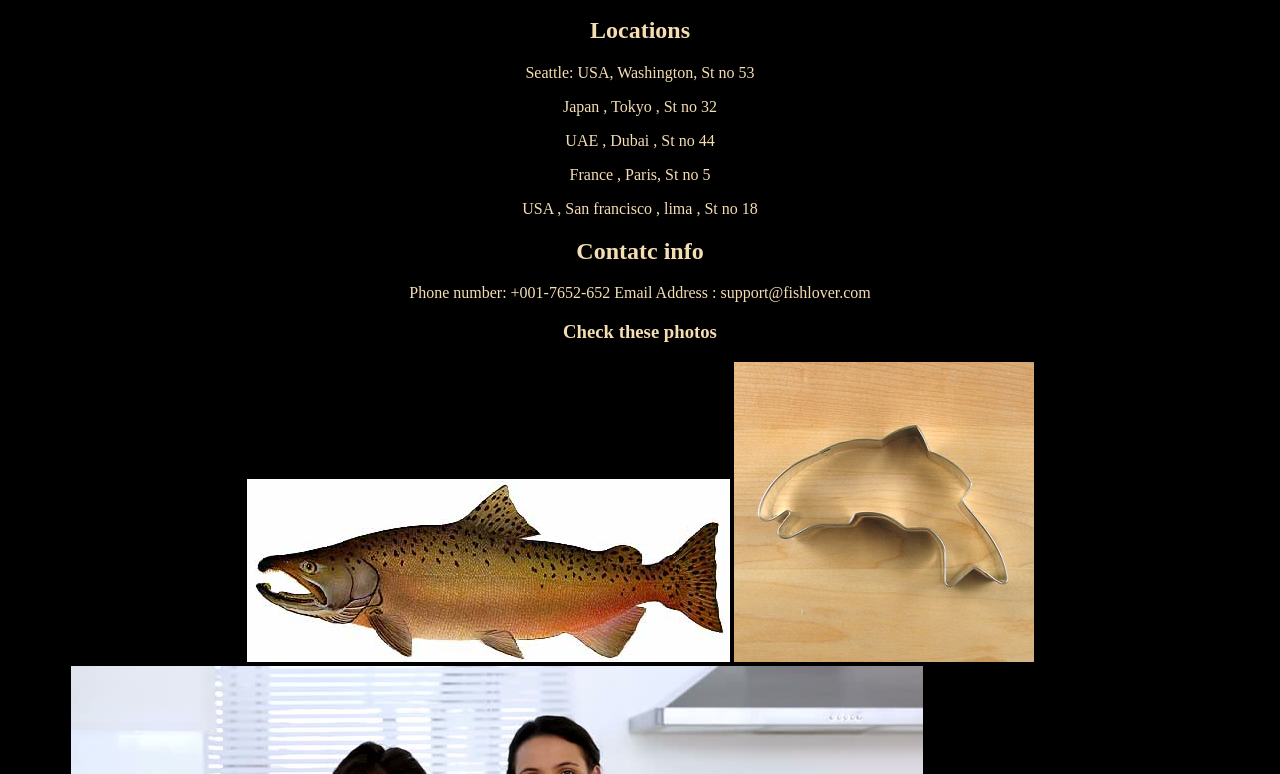
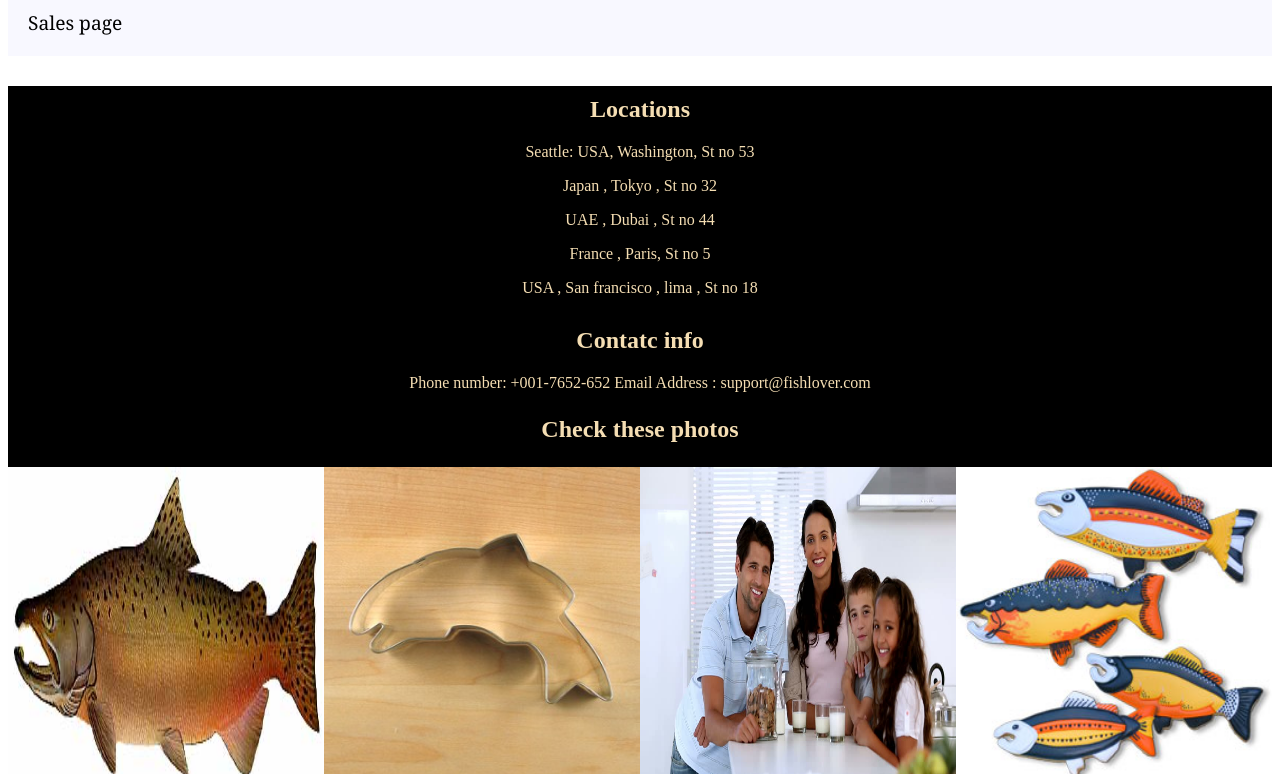
Before and after one commit to mhn998/cookie-stand-, a plain HTML site: page index.html in a window 1280 px wide. Shown: the part 88-862 px from the top of the page. Drawn offline with Linux system fonts and the light colour scheme.

Commit message:
Update to styles

```diff
--- a/css/stylein.css
+++ b/css/stylein.css
@@ -1,24 +1,54 @@
 a {
-    display: block;
     text-decoration: none;
-    color: white;
-    position: relative;
-    left:250px;
-    background: rgb(128, 108, 108);
+    color: black;
     width:50%;
+    font-family: Cambria, Cochin, Georgia, Times, 'Times New Roman', serif;
+    font-weight: 500;
+    font-size: 1.2em;
 }
 
+a:hover {
+    font-size: 20px ;
+    color:cadetblue;
+}
+
+header{
+    background-color:black;
+    margin-bottom: 30px;
+}
 ul {
 list-style-type: none ;
+background-color: ghostwhite;
+padding: 20px;
 }
 
 body{
 margin: 30 auto;
-text-align: center;
-background-color: black;
 color:wheat;
 }
 
-form {
+main {
     background-color: black;
+    text-align: center;
 }
+
+.our-products {
+    display:flex;
+    flex-wrap: wrap;
+    /* grid-template-rows: 1fr 1fr; */
+}
+
+.our-products img {
+    width: 300px;
+    flex: 1 1 50px;
+}
+
+h3 {
+    font-size: 1.5em;
+
+}
+
+h2 {
+    padding-top: 10px;
+    text-align: center;
+}
--- a/css/styles.css
+++ b/css/styles.css
@@ -17,8 +17,14 @@ nav ul li a {
     font-weight: 500;
     font-family: 'Gill Sans', 'Gill Sans MT', Calibri, 'Trebuchet MS', sans-serif;
 }
+
+nav ul li a:hover {
+    font-size: 20px ;
+    color:cadetblue;
+}
 nav ul {
     background-color: ghostwhite;
+    padding:20px;
 }
 
 
@@ -125,3 +131,8 @@ input[type="submit"] {
     font-weight: 600;
     line-height: 1.5;
 }
+
+td:hover {
+    font-size: 20px;
+    color:gray;
+}
--- a/index.html
+++ b/index.html
@@ -33,9 +33,10 @@
            Email Address : support@fishlover.com
 
        </div>
+       <h3>Check these photos</h3>
 
        <div class="our-products">
-           <h3>Check these photos</h3>
+
            <img src="assets/chinook.jpg" alt="">
            <img src="assets/cutter.jpeg" alt="">
            <img src="assets/family.jpg" alt="">
```
